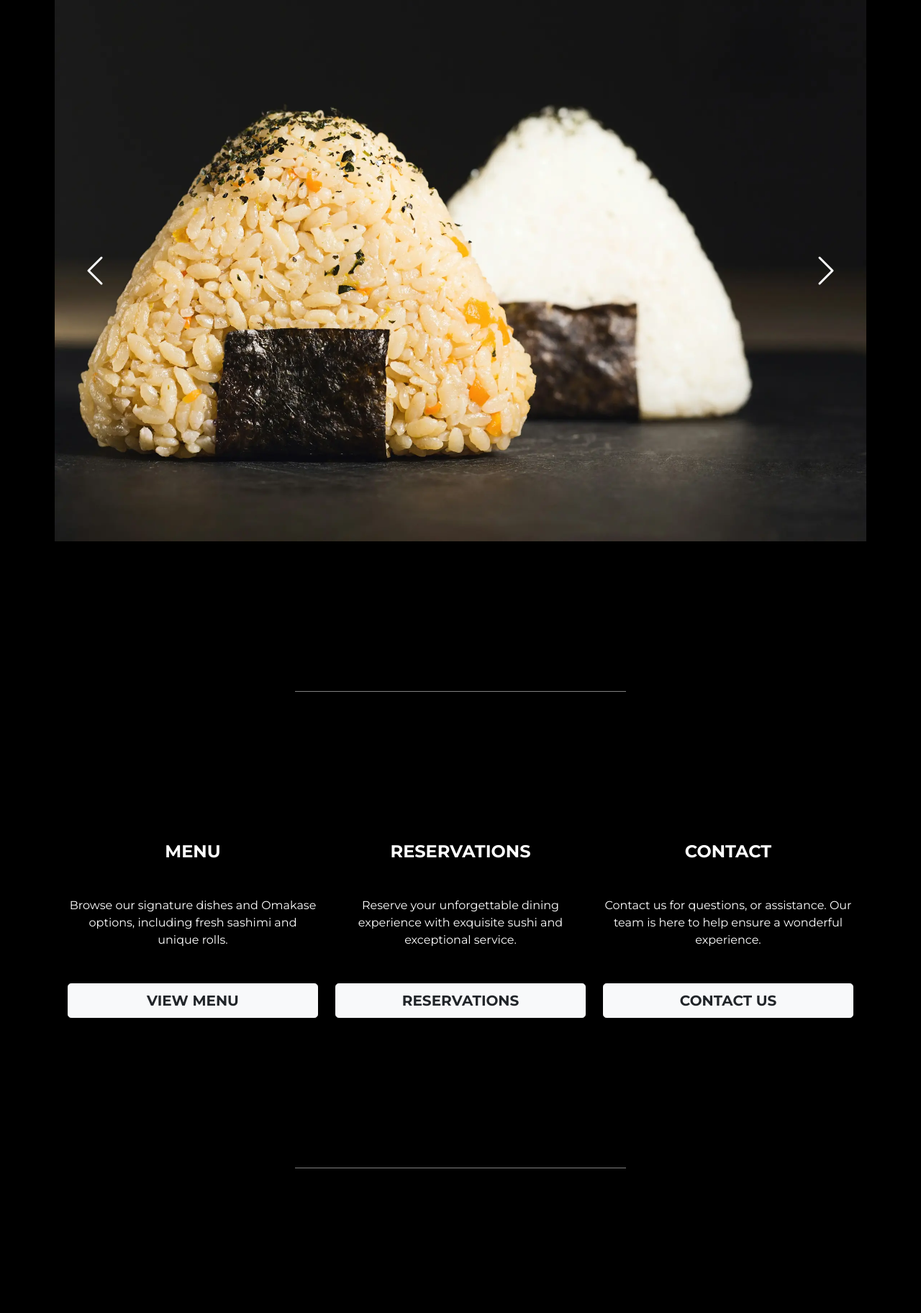
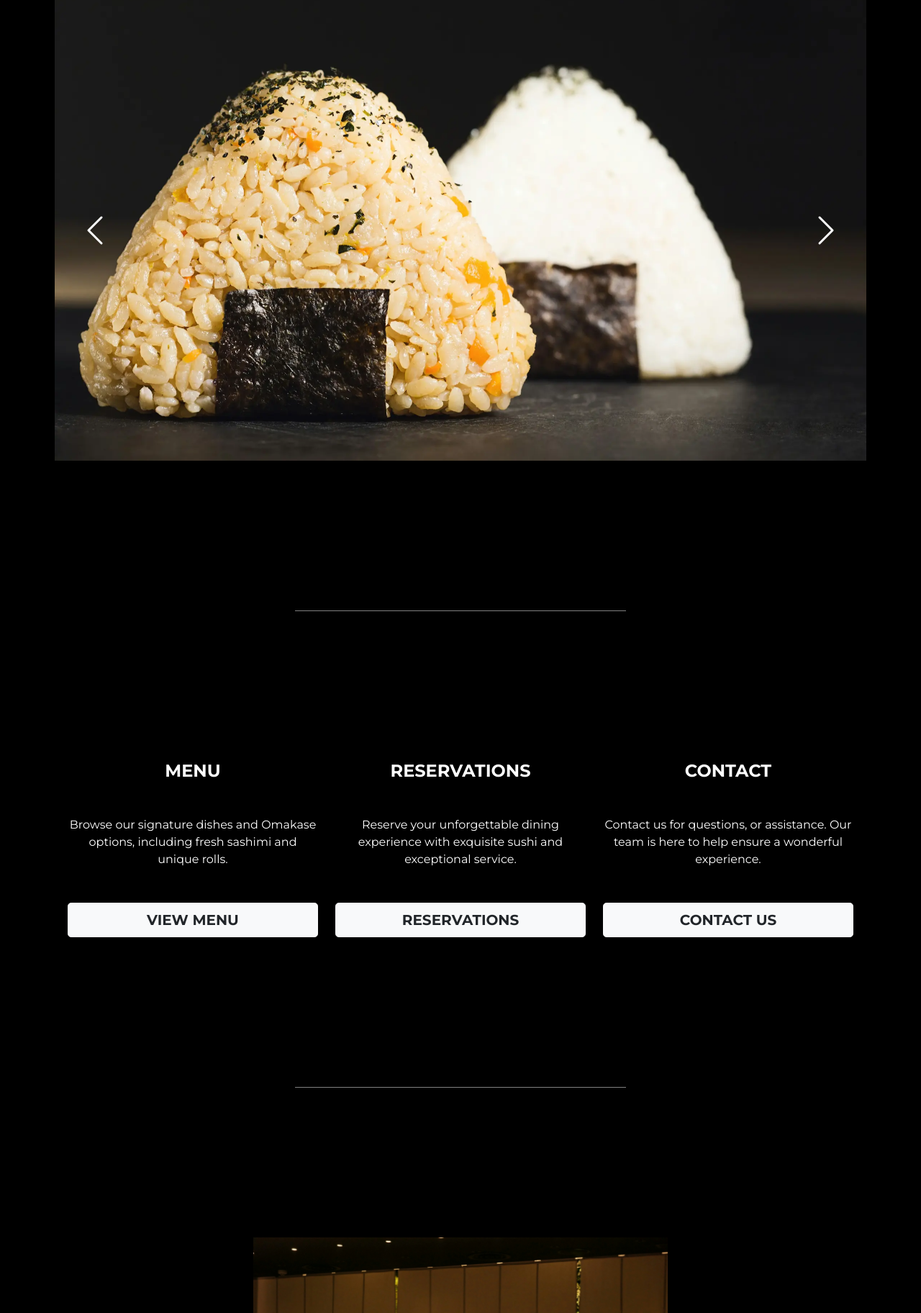
Before and after one commit to cjphawes/restaurant-booking-system, a Django app: page / in a window 1280 px wide. Shown: the part 96-1920 px from the top of the page at 72% size. Run offline with Django 4.2, Linux system fonts and the light colour scheme; parts of the project's set-up code (start-up, migrations or seed data) failed here and were passed over; some web fonts are replaced.

Commit message:
style:add class for carousel imgs

```diff
--- a/static/css/style.css
+++ b/static/css/style.css
@@ -128,19 +128,11 @@ footer {
 
 /* CAROUSEL STYLING */
 
-/* .img-sushi-rice {
-    height: 100%;
-    width: auto;
+.carousel-image {
+    height: 80vh;
+    width: 100%;
     object-fit: cover;
-    object-position: 0% 50%;
-} */
-
-#img-sushi-nigiri
-#img-sushi-rolls2
-#img-sushi-platter
-#img-sushi-dish
-#img-sushi-rolls1 {
-
+    /* object-position: 0% 50%; */
 }
 
 .carousel-control-next-icon,
```
